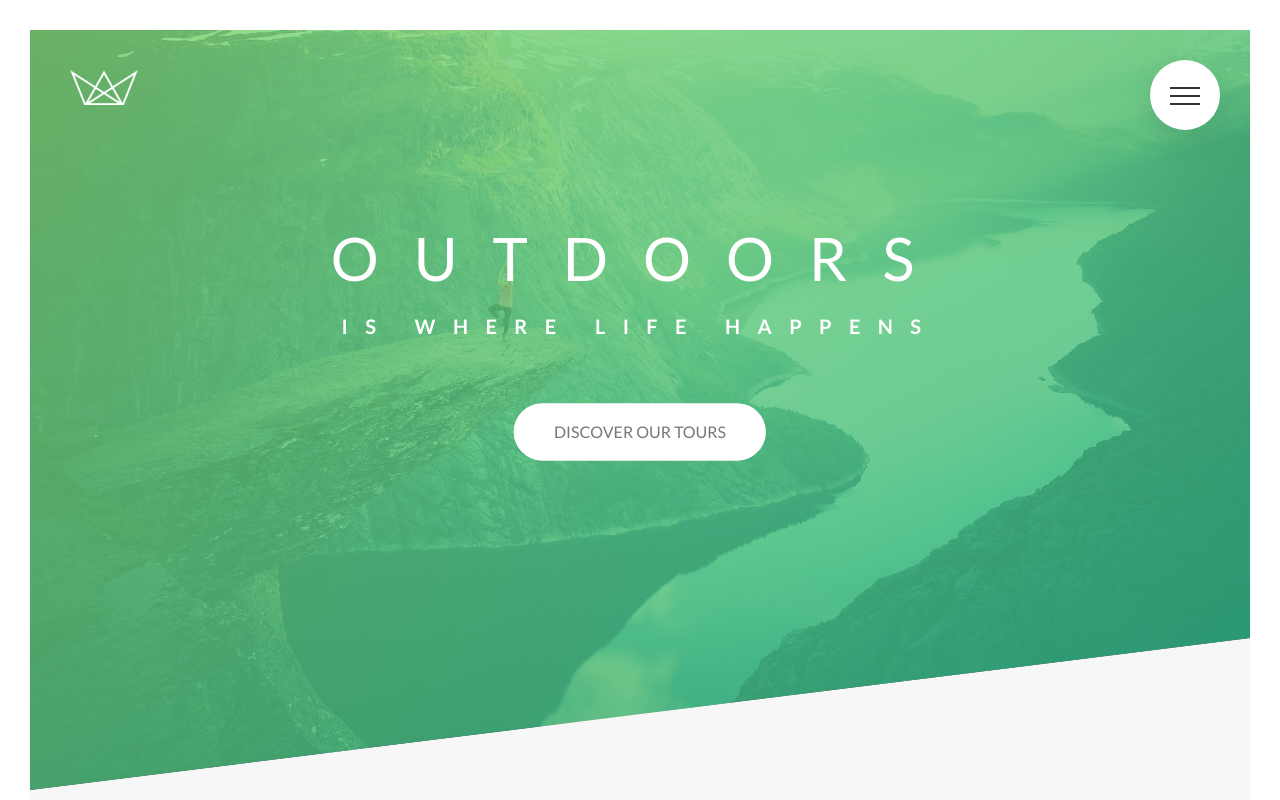
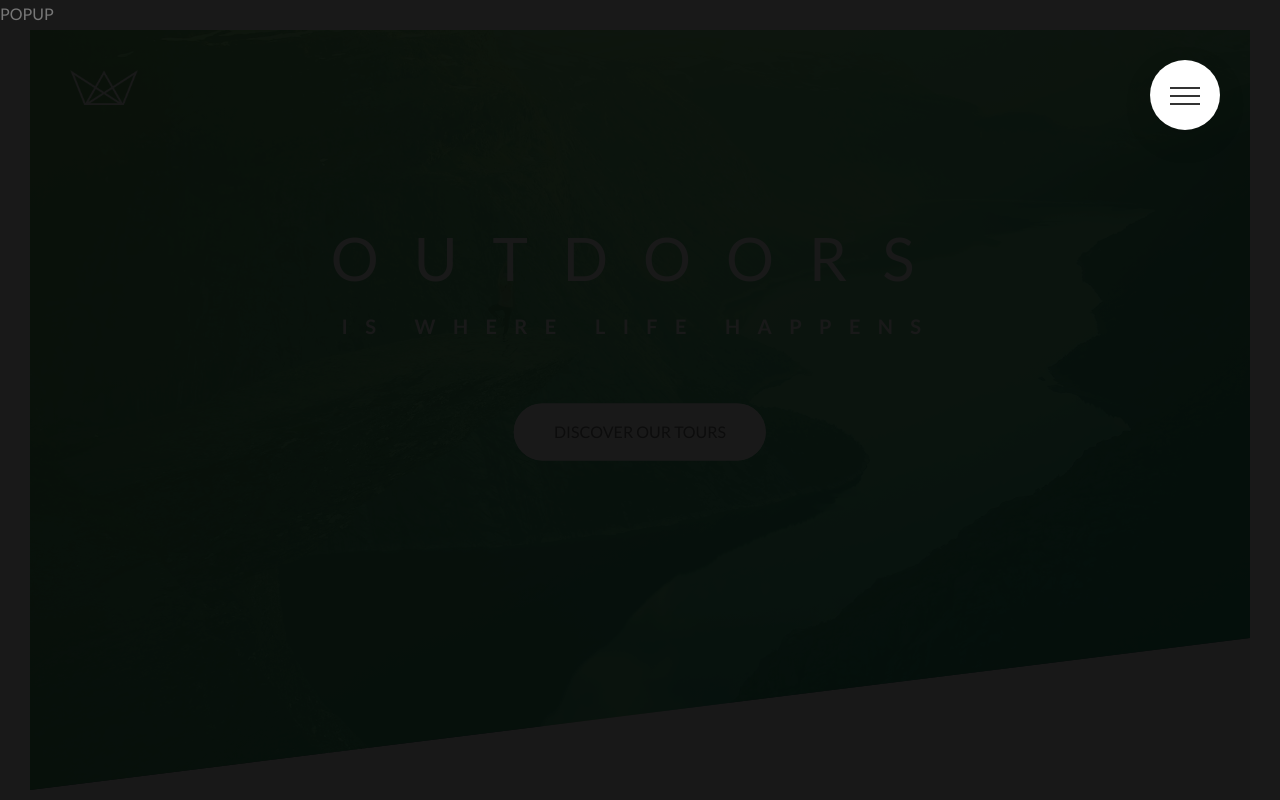
Before and after one commit to vibraniumSwaleh/wander, a website: page public/index.html in a window 1280 px wide. Shown: the top 800 px of the page. Drawn offline with Linux system fonts and the light colour scheme.

Commit message:
setup the popup dialog

```diff
--- a/public/index.html
+++ b/public/index.html
@@ -27,11 +27,27 @@
 
       <nav class="navigation__nav">
         <ul class="navigation__list">
-          <li class="navigation__item"><a href="#" class="navigation__link"><span>01</span> About Natous</a></li>
-          <li class="navigation__item"><a href="#" class="navigation__link"><span>02</span> Your benefits</a></li>
-          <li class="navigation__item"><a href="#" class="navigation__link"><span>03</span> Popular tours</a></li>
-          <li class="navigation__item"><a href="#" class="navigation__link"><span>04</span> Stories</a></li>
-          <li class="navigation__item"><a href="#" class="navigation__link"><span>05</span> Book now</a></li>
+          <li class="navigation__item">
+            <a href="#" class="navigation__link"
+              ><span>01</span> About Natous</a
+            >
+          </li>
+          <li class="navigation__item">
+            <a href="#" class="navigation__link"
+              ><span>02</span> Your benefits</a
+            >
+          </li>
+          <li class="navigation__item">
+            <a href="#" class="navigation__link"
+              ><span>03</span> Popular tours</a
+            >
+          </li>
+          <li class="navigation__item">
+            <a href="#" class="navigation__link"><span>04</span> Stories</a>
+          </li>
+          <li class="navigation__item">
+            <a href="#" class="navigation__link"><span>05</span> Book now</a>
+          </li>
         </ul>
       </nav>
     </div>
@@ -448,40 +464,8 @@
       </div>
     </footer>
 
-    <!-- <section class="grid-test">
-      <div class="row">
-        <div class="col-1-of-2">Col 1 of 2</div>
-        <div class="col-1-of-2">Col 1 of 2</div>
-      </div>
-
-      <div class="row">
-        <div class="col-1-of-3">Col 1 of 3</div>
-        <div class="col-1-of-3">Col 1 of 3</div>
-        <div class="col-1-of-3">Col 1 of 3</div>
-      </div>
-
-      <div class="row">
-        <div class="col-1-of-3">Col 1 of 3</div>
-        <div class="col-2-of-3">Col 2 of 3</div>
-      </div>
-
-      <div class="row">
-        <div class="col-1-of-4">Col 1 of 4</div>
-        <div class="col-1-of-4">Col 1 of 4</div>
-        <div class="col-1-of-4">Col 1 of 4</div>
-        <div class="col-1-of-4">Col 1 of 4</div>
-      </div>
-
-      <div class="row">
-        <div class="col-1-of-4">Col 1 of 4</div>
-        <div class="col-1-of-4">Col 1 of 4</div>
-        <div class="col-2-of-4">Col 2 of 4</div>
-      </div>
-
-      <div class="row">
-        <div class="col-1-of-4">Col 1 of 4</div>
-        <div class="col-3-of-4">Col 3 of 4</div>
-      </div>
-    </section> -->
+    <div class="popup">
+      <div class="popup__content">POPUP</div>
+    </div>
   </body>
 </html>
--- a/sass/main.scss
+++ b/sass/main.scss
@@ -14,6 +14,7 @@
 @import "components/story";
 @import "components/bg-video";
 @import "components/form";
+@import "components/popup";
 
 @import "layout/navigation";
 @import "layout/header";
```
Also changed, not shown: css/style.css.
